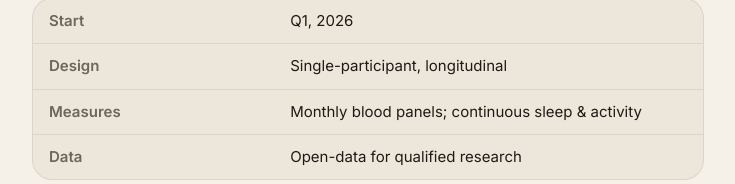
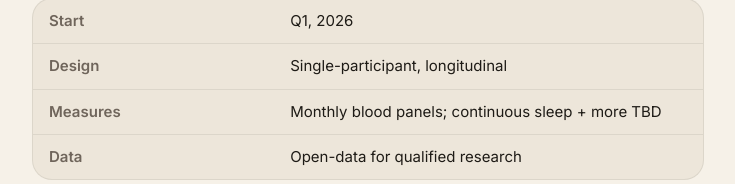
Before and after one commit to dvdaines/year-unplugged-dashboard, a Next.js app: page / in a window 1280 px wide. Shown: the part 369-553 px from the top of the page, without its empty margins (272-1007 px from the left). Built offline with nearby package versions, Linux system fonts and the light colour scheme.

Commit message:
Update page.tsx

```diff
--- a/app/page.tsx
+++ b/app/page.tsx
@@ -43,7 +43,7 @@ export default function Home() {
                 </tr>
                 <tr>
                   <th scope="row">Measures</th>
-                  <td>Monthly blood panels; continuous sleep &amp; activity</td>
+                  <td>Monthly blood panels; continuous sleep + more TBD</td>
                 </tr>
                 <tr>
                   <th scope="row">Data</th>
```
